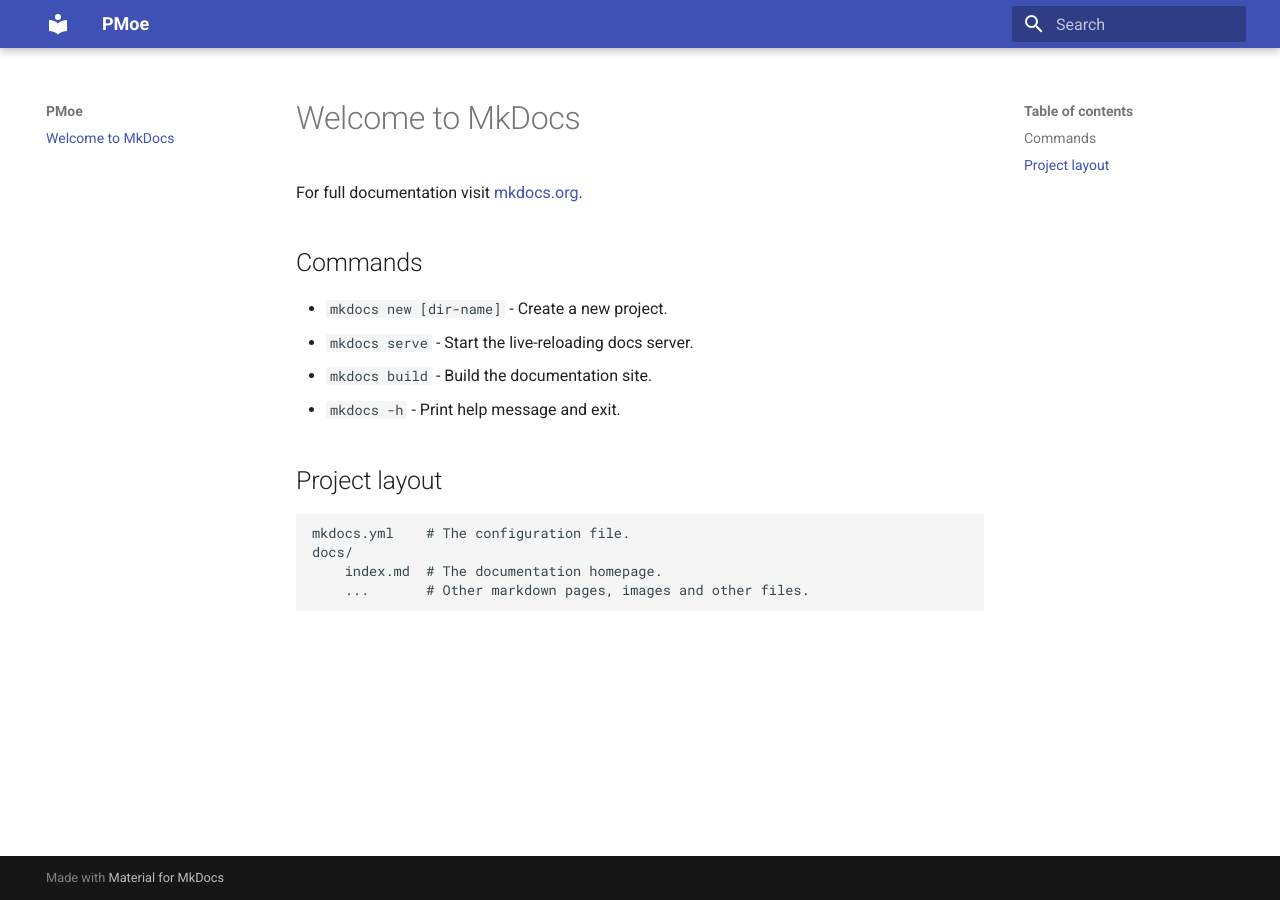
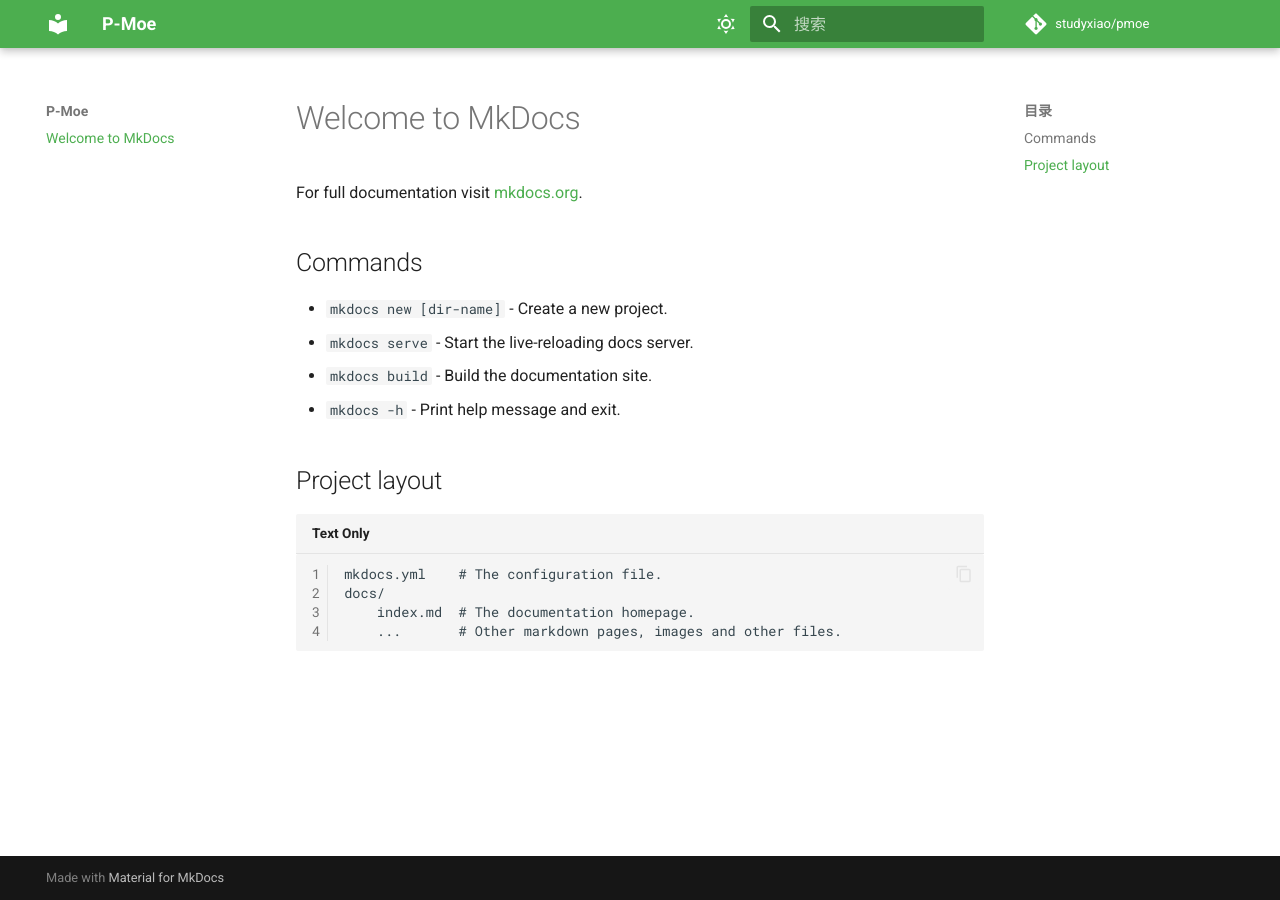
Before and after one commit to studyxiao/pmoe, an MkDocs documentation site: the page built from docs/index.md, in a window 1280 px wide. Built offline with MkDocs 1.6.1 and Material for MkDocs 9.7.7, drawn with Linux system fonts in a browser that asks for light colours; comment, search, counter and statistics services are not loaded.

Commit message:
docs: 配置 mkdocs

```diff
--- a/mkdocs.yml
+++ b/mkdocs.yml
@@ -1,4 +1,60 @@
-site_name: PMoe
+site_name: P-Moe
+
+repo_url: https://github.com/studyxiao/pmoe
+repo_name: studyxiao/pmoe
 
 theme:
   name: "material"
+  logo: ""
+  language: zh
+  palette:
+    - scheme: default
+      primary: green
+      accent: green
+      toggle:
+        icon: material/weather-sunny
+        name: Switch to dark mode
+    - scheme: slate
+      primary: green
+      accent: green
+      toggle:
+        icon: material/weather-night
+        name: Switch to light mode
+  features:
+    # - navigation.tabs
+    # - navigation.tabs.sticky
+    - navigation.top
+    - toc.follow
+    - search.suggest
+    - content.code.copy
+    - content.code.annotate
+    - content.tabs.link
+  plugins:
+    - mkdocstrings:
+        handlers:
+          python:
+            options:
+              docstring_style: google
+    - search:
+        lang:
+          - en
+        separator: '[\s\u200b\-]'
+    - glightbox
+markdown_extensions:
+  - admonition
+  - pymdownx.details
+  - pymdownx.superfences
+  - pymdownx.highlight:
+      linenums: true
+      anchor_linenums: true
+      auto_title: true
+  - pymdownx.inlinehilite
+  - pymdownx.snippets
+  - pymdownx.tabbed:
+      alternate_style: true
+  - tables
+  - attr_list
+  - md_in_html
+  - pymdownx.emoji
+  - toc:
+      permalink: "#"
--- a/pyproject.toml
+++ b/pyproject.toml
@@ -41,6 +41,10 @@
   "mkdocs-material>=9.1.16",
   "mkdocstrings[python]>=0.22.0",
 ]
+
+[tool.pdm.scripts]
+doc = "mkdocs serve"
+
 [tool.black]
 # https://black.readthedocs.io/en/stable/usage_and_configuration/the_basics.html#command-line-options
 line-length = 120
@@ -123,6 +127,7 @@
 [tool.ruff.mccabe]
 max-complexity = 15
 
+
 [tool.pyright]
 # https://github.com/microsoft/pyright/blob/main/docs/configuration.md#sample-pyprojecttoml-file
 venvPath = "."
```
Also changed, not shown: README.md (+9 -0 lines).
